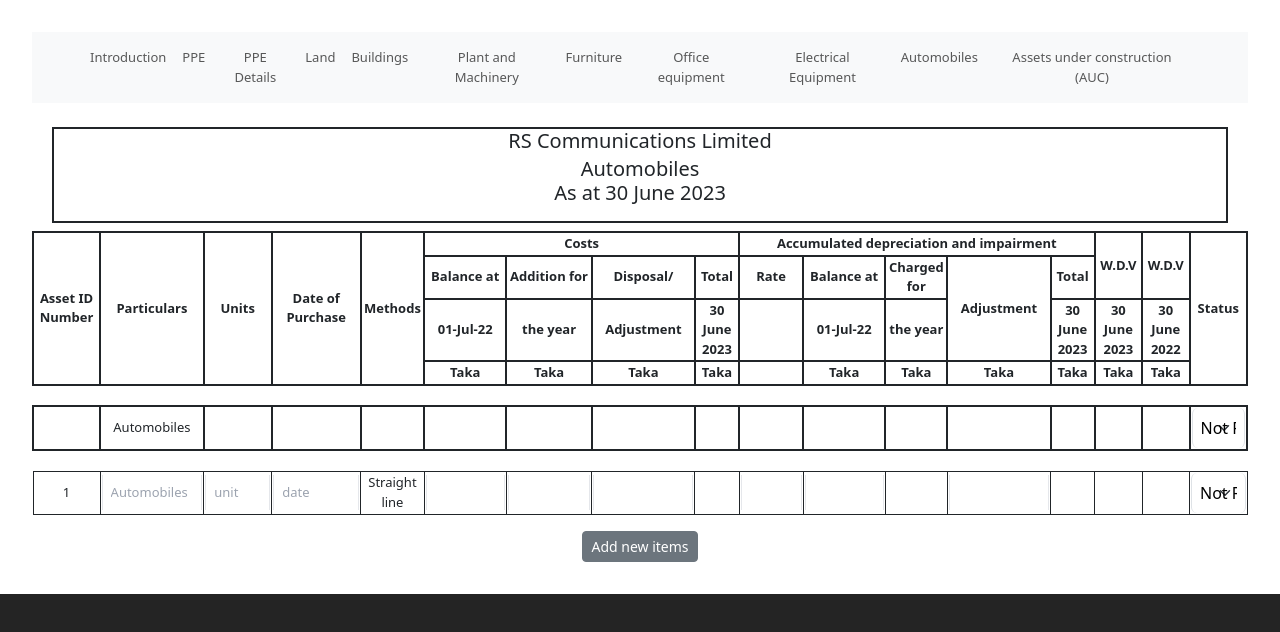
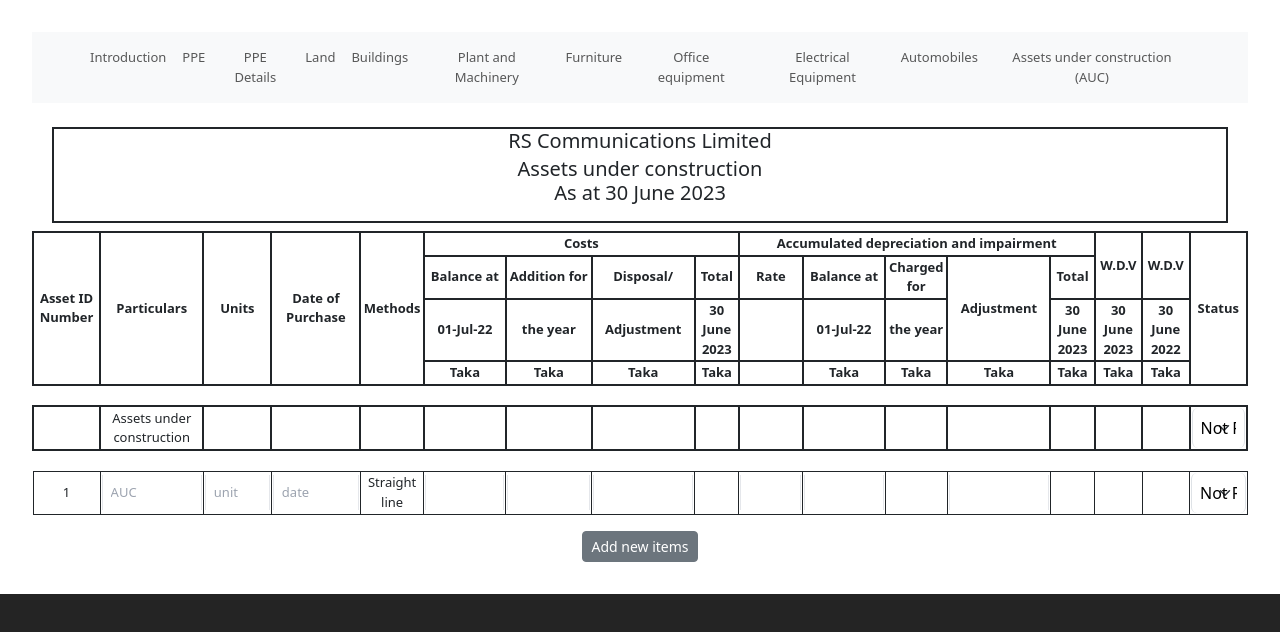
Before and after one commit to sagordevnath/ppe-details, a React (Vite) app: page / in a window 1280 px wide. Shown: the top 632 px of the page. Built offline with nearby package versions, Linux system fonts and the light colour scheme.

Commit message:
update Assets under construction page

```diff
--- a/src/App.jsx
+++ b/src/App.jsx
@@ -11,6 +11,7 @@
 import OfficeEquipment from './Pages/OfficeEquipment';
 import ElectricalEquipment from './Pages/ElectricalEquipment';
 import Automobiles from './Pages/Automobiles';
+import AssetsUnderConstruction from './Pages/AssetsUnderConstruction';
 
 function App() {
 
@@ -25,7 +26,8 @@
     {/* <Furniture /> */}
     {/* <OfficeEquipment /> */}
     {/* <ElectricalEquipment /> */}
-    <Automobiles />
+    {/* <Automobiles /> */}
+    <AssetsUnderConstruction />
     </>
   )
 }
--- /dev/null
+++ b/src/Pages/AssetsUnderConstruction.jsx
@@ -0,0 +1,161 @@
+import React from 'react'
+
+export default function AssetsUnderConstruction() {
+  return (
+    <>
+      <div className="note-header pt-3">
+        <div className="container-fluid">
+          <div className="row p-2">
+            <div className="col-12">
+              <div className="address border border-dark border-2 ">
+                <h5 className="mb-1">RS Communications Limited</h5>
+                <div className="row">
+                  <div className="col-12">
+                    <h5 className="mb-3">Assets under construction <br /> As at 30 June 2023</h5>
+                  </div>
+                </div>
+              </div>
+            </div>
+          </div>
+        </div>
+      </div>
+      <table className='width table table-bordered'>
+        <tr className='height-25'>
+          <th className='border border-dark border-2' rowSpan={4}>Asset ID Number</th>
+          <th className='border border-dark border-2' rowSpan={4}>Particulars</th>
+          <th className='border border-dark border-2' rowSpan={4}>Units</th>
+          <th className='border border-dark border-2' rowSpan={4}>Date of Purchase</th>
+          <th className='border border-dark border-2' rowSpan={4}>Methods</th>
+          <th className='border border-dark border-2' colSpan={4}>Costs</th>
+          <th className='border border-dark border-2' colSpan={5}>Accumulated depreciation and impairment</th>
+          <th className='border border-dark border-2' rowSpan={2}>W.D.V</th>
+          <th className='border border-dark border-2' rowSpan={2}>W.D.V</th>
+          <th className='border border-dark border-2' rowSpan={4}>Status</th>
+        </tr>
+        <tr>
+          <td className='border border-dark border-2 fw-bold'>Balance at</td>
+          <td className='border border-dark border-2 fw-bold'>Addition for</td>
+          <td className='border border-dark border-2 fw-bold'>Disposal/</td>
+          <td className='border border-dark border-2 fw-bold'>Total</td>
+          <td className='border border-dark border-2 fw-bold'>Rate</td>
+          <td className='border border-dark border-2 fw-bold'>Balance at</td>
+          <td className='border border-dark border-2 fw-bold'>Charged for</td>
+          <td className='border border-dark border-2 fw-bold' rowSpan={2}>Adjustment</td>
+          <td className='border border-dark border-2 fw-bold'>Total</td>
+        </tr>
+        <tr>
+          <td className='border border-dark border-2 fw-bold'>01-Jul-22</td>
+          <td className='border border-dark border-2 fw-bold'>the year</td>
+          <td className='border border-dark border-2 fw-bold'>Adjustment</td>
+          <td className='border border-dark border-2 fw-bold'>30 June 2023</td>
+          <td className='border border-dark border-2 fw-bold'></td>
+          <td className='border border-dark border-2 fw-bold'>01-Jul-22</td>
+          <td className='border border-dark border-2 fw-bold'>the year</td>
+          <td className='border border-dark border-2 fw-bold'>30 June 2023</td>
+          <td className='border border-dark border-2 fw-bold'>30 June 2023</td>
+          <td className='border border-dark border-2 fw-bold'>30 June 2022</td>
+        </tr>
+        <tr>
+          <td className='border border-dark border-2 fw-bold'>Taka</td>
+          <td className='border border-dark border-2 fw-bold'>Taka</td>
+          <td className='border border-dark border-2 fw-bold'>Taka</td>
+          <td className='border border-dark border-2 fw-bold'>Taka</td>
+          <td className='border border-dark border-2 fw-bold'></td>
+          <td className='border border-dark border-2 fw-bold'>Taka</td>
+          <td className='border border-dark border-2 fw-bold'>Taka</td>
+          <td className='border border-dark border-2 fw-bold'>Taka</td>
+          <td className='border border-dark border-2 fw-bold'>Taka</td>
+          <td className='border border-dark border-2 fw-bold'>Taka</td>
+          <td className='border border-dark border-2 fw-bold'>Taka</td>
+        </tr>
+        <br />
+        <tr>
+          <td className='border border-dark border-2'></td>
+          <td className='border border-dark border-2'>Assets under construction</td>
+          <td className='border border-dark border-2'></td>
+          <td className='border border-dark border-2'></td>
+          <td className='border border-dark border-2'></td>
+          <td className='border border-dark border-2'></td>
+          <td className="border border-dark border-2"></td>
+          <td className="border border-dark border-2"></td>
+          <td className="border border-dark border-2"></td>
+          <td className='border border-dark border-2'></td>
+          <td className="border border-dark border-2"></td>
+          <td className="border border-dark border-2"></td>
+          <td className="border border-dark border-2"></td>
+          <td className="border border-dark border-2"></td>
+          <td className="border border-dark border-2"></td>
+          <td className="border border-dark border-2"></td>
+          <td className='border border-dark border-2'>
+            <select className="form-select" aria-label="Default select example">
+              <option selected>Not Found</option>
+              <option value="1">Active</option>
+              <option value="2">Idle/Unused</option>
+              <option value="3">Out of Order</option>
+            </select>
+          </td>
+        </tr>
+        <br />
+        <tr>
+          <td className='border border-dark'>1</td>
+          <td className='border border-dark'>
+            <input className="input-group input-group-sm input" type="text" placeholder='AUC' />
+            </td>
+          <td className='border border-dark'>
+            <input className="input-group input-group-sm input" type="text" placeholder='unit' />
+            </td>
+          <td className='border border-dark'>
+            <input className="input-group input-group-sm input" type="number" placeholder='date' />
+            </td>
+          <td className='border border-dark'>Straight line</td>
+          <td className='border border-dark'> <input
+            className="input-group input-group-sm input"
+            type="number"
+          /></td>
+          <td className="border border-dark"><input
+            className="input-group input-group-sm input"
+            type="number"
+          /></td>
+          <td className="border border-dark"><input
+            className="input-group input-group-sm input"
+            type="number"
+          /></td>
+          <td className="border border-dark"></td>
+          <td className='border border-dark'><input
+            className="input-group input-group-sm input"
+            type="number"
+          /></td>
+          <td className="border border-dark"><input
+            className="input-group input-group-sm input"
+            type="number"
+          /></td>
+          <td className="border border-dark"></td>
+          <td className="border border-dark"><input
+            className="input-group input-group-sm input"
+            type="number"
+          /></td>
+          <td className="border border-dark"></td>
+          <td className="border border-dark"></td>
+          <td className="border border-dark"></td>
+          <td className='border border-dark'>
+
+
+
+
+            <select className="form-select" aria-label="Default select example">
+              <option selected>Not Found</option>
+              <option value="1">Active</option>
+              <option value="2">Idle/Unused</option>
+              <option value="3">Out of Order</option>
+            </select>
+          </td>
+        </tr>
+
+
+
+
+      </table>
+      <button type="button" className="btn btn-secondary btn-sm">Add new items</button>
+    </>
+  )
+}
--- a/src/Pages/MenuBar.jsx
+++ b/src/Pages/MenuBar.jsx
@@ -21,7 +21,7 @@
             <Nav.Link href="/office-equipment">Office equipment</Nav.Link>
             <Nav.Link href="/electrical-equipment">Electrical Equipment</Nav.Link>
             <Nav.Link href="/automobiles ">Automobiles</Nav.Link>
-            <Nav.Link href="/auc ">Assets under construction (AUC)</Nav.Link>
+            <Nav.Link href="/assets-under-construction ">Assets under construction (AUC)</Nav.Link>
           </Nav>
         </Container>
       </Navbar>
```
